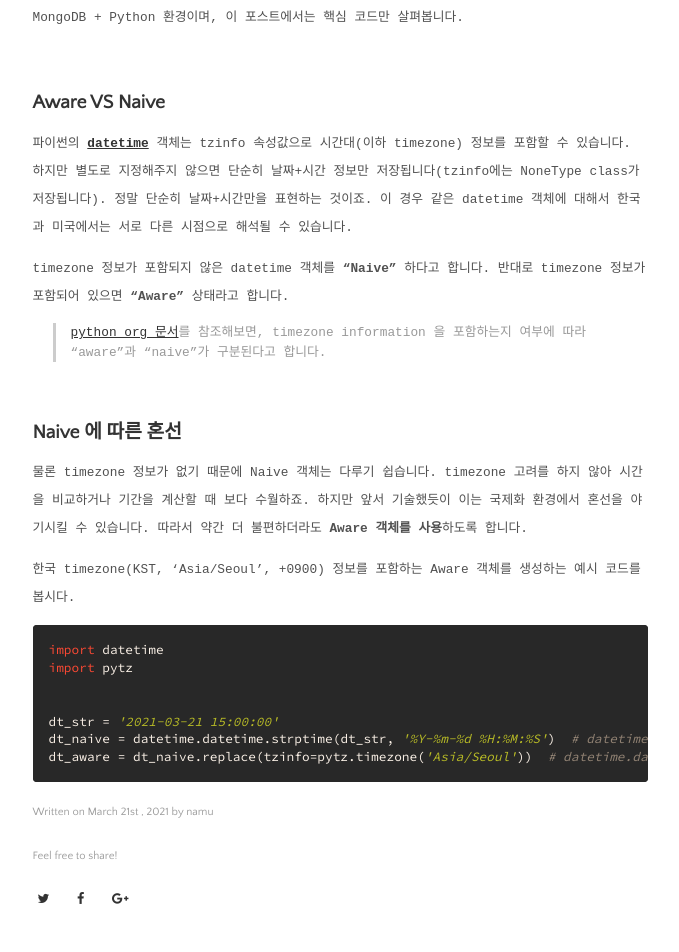
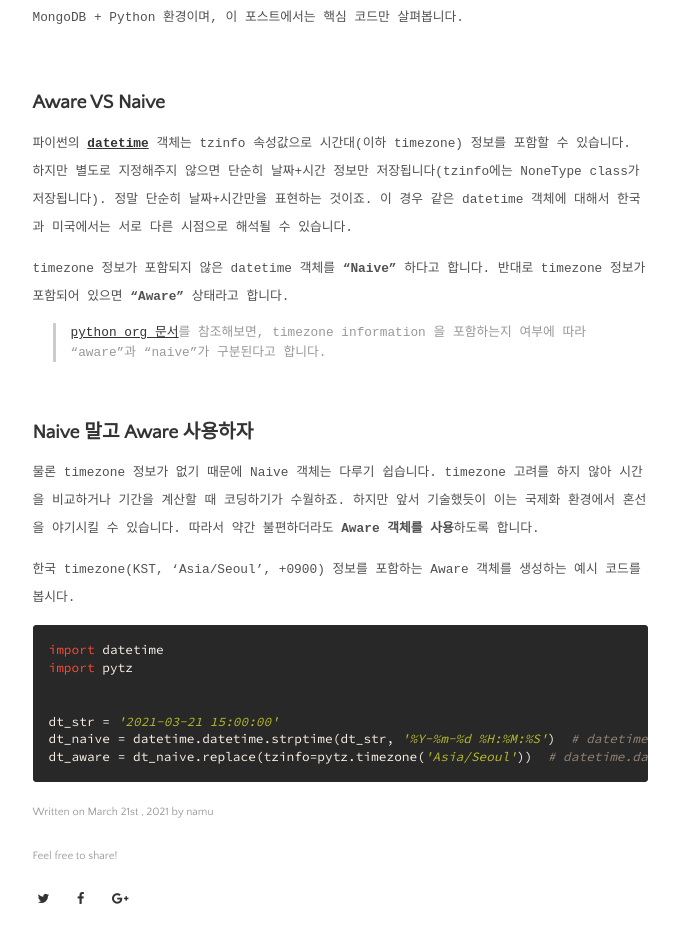
Before and after one commit to daesungRa/namu, a Jekyll site: the page built from _posts/solving-problem/2021-03-21-save-datetime-to-mongodb.markdown, in a window 1280 px wide. Shown: the part 962-1914 px from the top of the page, without its empty margins (300-979 px from the left). Built offline with Jekyll 4.4.1, drawn with Linux system fonts in a browser that asks for light colours; some web fonts are replaced.

Commit message:
post-solving: Modify contents of datetime in mongodb

```diff
--- a/_posts/solving-problem/2021-03-21-save-datetime-to-mongodb.markdown
+++ b/_posts/solving-problem/2021-03-21-save-datetime-to-mongodb.markdown
@@ -38,11 +38,10 @@ timezone 정보가 포함되지 않은 datetime 객체를 **"Naive"** 하다고
 >timezone information 을 포함하는지 여부에 따라 "aware"과 "naive"가 구분된다고 합니다.
 
 <br>
-## Naive 에 따른 혼선
+## Naive 말고 Aware 사용하자
 
-물론 timezone 정보가 없기 때문에 Naive 객체는 다루기 쉽습니다. timezone 고려를 하지 않아 시간을 비교하거나 기간을 계산할 때 보다 수월하죠.
-하지만 앞서 기술했듯이 이는 국제화 환경에서 혼선을 야기시킬 수 있습니다.
-따라서 약간 더 불편하더라도 **Aware 객체를 사용**하도록 합니다.
+물론 timezone 정보가 없기 때문에 Naive 객체는 다루기 쉽습니다. timezone 고려를 하지 않아 시간을 비교하거나 기간을 계산할 때 코딩하기가 수월하죠.
+하지만 앞서 기술했듯이 이는 국제화 환경에서 혼선을 야기시킬 수 있습니다. 따라서 약간 불편하더라도 **Aware 객체를 사용**하도록 합니다.
 
 한국 timezone(KST, 'Asia/Seoul', +0900) 정보를 포함하는 Aware 객체를 생성하는 예시 코드를 봅시다.
 
```
